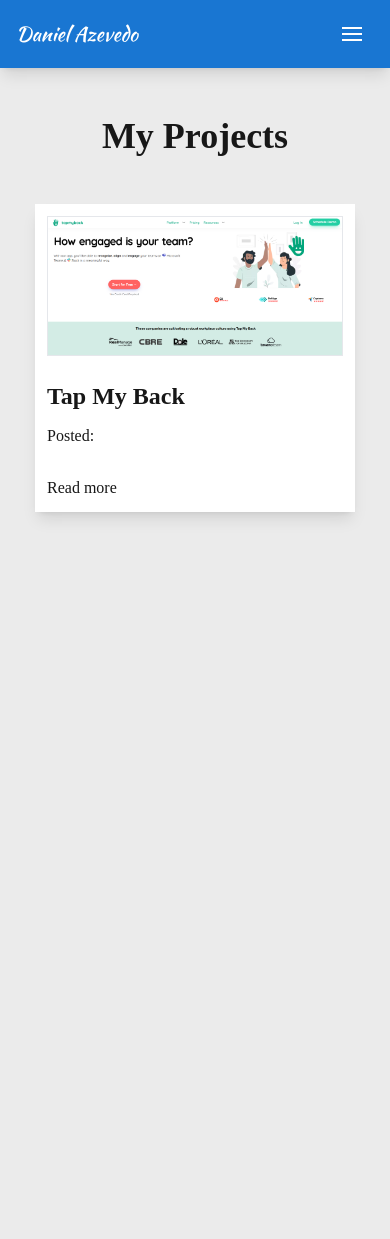
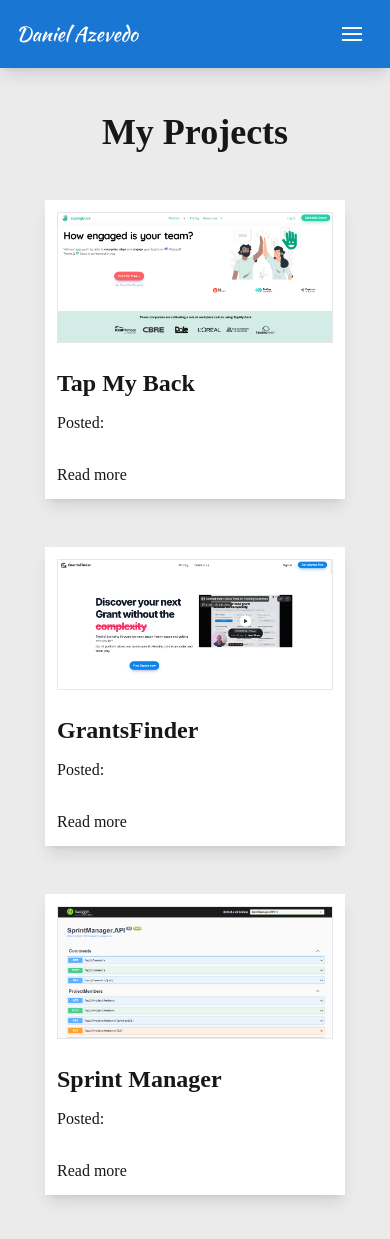
Before and after one commit to daniazevedo43/my-portfolio-website, a Next.js app: page /projects in a window 390 px wide. Before the commit the page ends 844 px from the top, so only its background shows below. Built offline with nearby package versions, Linux system fonts and the light colour scheme.

Commit message:
Projects page responsive for all screens

```diff
--- a/src/app/projects/page.tsx
+++ b/src/app/projects/page.tsx
@@ -2,13 +2,13 @@
 
 export default function Projects() {
   return (
-    <div>
-        <div className='flex justify-center mt-12'>
+    <div className='m-11 justify-items-center'>
+        <div className='flex justify-center'>
             <h2 className='text-4xl font-semibold font-ubuntu'>My Projects</h2>
         </div>
-        <div className='flex justify-center'>
+        <div className='flex flex-col lg:flex-row lg:space-x-10'>
           <div
-            className='flex flex-col justify-start bg-[#FFFFFF] mt-12 w-80 shadow-lg'
+            className='flex flex-col bg-[#FFFFFF] mt-12 w-75 shadow-lg'
           >
               <div className='m-3 border border-gray-200'>
                 <img src='/tap-my-back.png' />
@@ -19,6 +19,32 @@
                 <p className='font-ubuntu mt-7'>Read more</p>
               </div>
           </div>
+
+          <div
+            className='flex flex-col bg-[#FFFFFF] mt-12 w-75 shadow-lg'
+          >
+              <div className='m-3 border border-gray-200'>
+                <img src='/grantsfinder.png' />
+              </div>
+              <div className='m-3'>
+                <h2 className='text-2xl font-semibold font-ubuntu'>GrantsFinder</h2>
+                <p className='font-ubuntu mt-3'>Posted: </p>
+                <p className='font-ubuntu mt-7'>Read more</p>
+              </div>
+          </div>
+
+          <div
+            className='flex flex-col bg-[#FFFFFF] mt-12 w-75 shadow-lg'
+          >
+              <div className='m-3 border border-gray-200'>
+                <img src='/sprint-manager.png' />
+              </div>
+              <div className='m-3'>
+                <h2 className='text-2xl font-semibold font-ubuntu'>Sprint Manager</h2>
+                <p className='font-ubuntu mt-3'>Posted: </p>
+                <p className='font-ubuntu mt-7'>Read more</p>
+              </div>
+          </div>
         </div>
     </div>
   )
```
Also changed, not shown: public/grantsfinder.png (added), public/sprint-manager.png (added).
